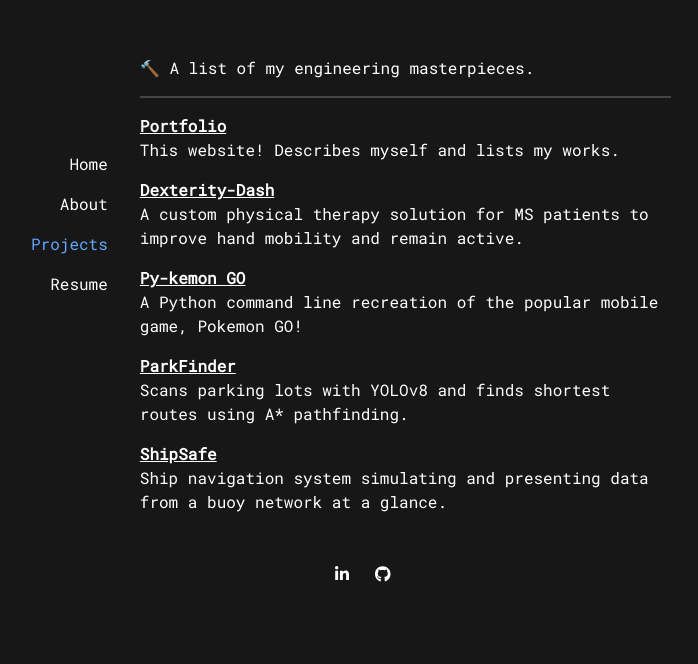
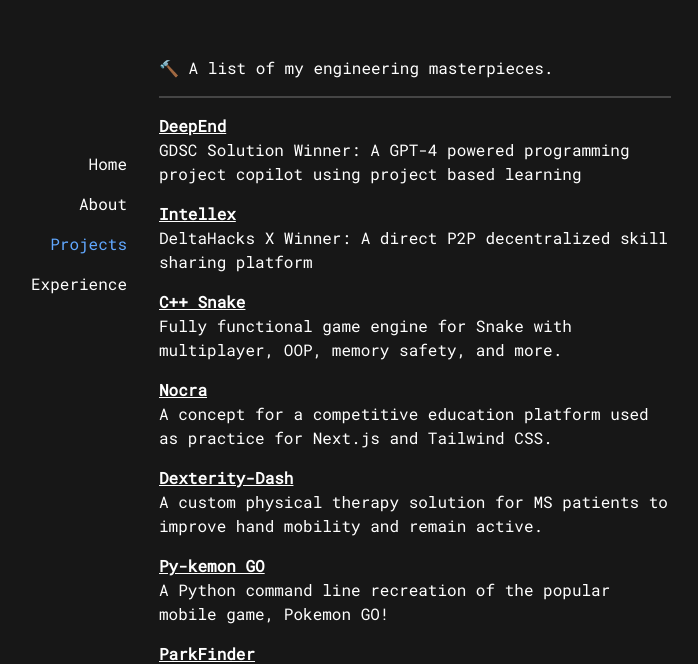
Before and after one commit to ahmedkhaleel2004/portfolio, a Next.js app: page /projects in a window 1280 px wide. Shown: the part 136-800 px from the top of the page, without its empty margins (273-971 px from the left). Built offline with nearby package versions, Linux system fonts and the light colour scheme.

Commit message:
Update Portfolio

```diff
--- a/app/about/page.tsx
+++ b/app/about/page.tsx
@@ -33,9 +33,14 @@
   const title2words = ["Presently", "Recently", "Nowadays", "Lately"];
   const techwords = ["Technology", "Stacks", "Services", "Tools"];
   const learningwords = [
-    "computers",
+    "software design",
     "data structures",
     "algorithims",
+    "discrete math",
+    "operating systems",
+    "databases",
+    "machine learning",
+    "networking",
     "clocked circuits",
     "electrical circuits",
     "embedded programming",
@@ -99,14 +104,14 @@
         className="cursor-pointer text-3xl underline transition-all duration-200 ease-in-out hover:text-nice-blue"
       />
       <p className="mt-8">
-        I&apos;m a sophomore at McMaster University where I&apos;m actively
+        I&apos;m a Junior at McMaster University where I&apos;m actively
         learning all the incredible in&apos;s and out&apos;s of{" "}
         <ClientWord
-          initial="computers"
+          initial="software design"
           words={learningwords}
           className="cursor-pointer underline transition-all duration-200 ease-in-out hover:text-nice-blue"
         />{" "}
-        ⚡.
+        💻.
       </p>
       <p className="mt-6">
         Whenever I manage to find time in my engineering schedule, I love
@@ -114,10 +119,11 @@
       </p>
       <ul className="mb-8 mt-4 list-inside list-disc space-y-1 pl-8">
         <li>Google Developer Student Clubs</li>
-        <li>McMaster Engineering Competition</li>
+        <li>McMaster/Ontario Engineering Competition</li>
         <li>DeltaHacks</li>
         <li>McMaster AI Society</li>
         <li>McMaster Competitive Programming</li>
+        <li>McMaster Engineering Society</li>
       </ul>
       <span className="text-3xl">✍🏼</span>{" "}
       <ClientWord
@@ -132,7 +138,17 @@
         <li>Know every flag and country in the world 🍁</li>
         <li>Studied biomedical engineering 💉</li>
         <li>Memorized 100 digits of pi ⭕</li>
-        <li>171 WPM and increasing ⌨</li>
+        <li>
+          <span>
+            <a
+              className="cursor-pointer underline transition-all duration-200 ease-in-out hover:text-nice-blue"
+              href="https://monkeytype.com/profile/zite"
+            >
+              185 WPM
+            </a>
+          </span>{" "}
+          and increasing ⌨
+        </li>
         <li>Born in Dubai 🌃</li>
         <li>INTJ Personality 🤔</li>
         <li>Immortal in Valorant 🔫</li>
--- a/app/components/ClientNavButton.tsx
+++ b/app/components/ClientNavButton.tsx
@@ -13,7 +13,7 @@
   return (
     <Link
       href={path}
-      className={`${index !== 4 ? "border-r" : ""} bg-body-grey px-2 text-right font-body transition-all duration-200 ease-in-out sm:border-none sm:px-0 ${
+      className={`${index !== 3 ? "border-r" : ""} bg-body-grey px-2 text-right font-body transition-all duration-200 ease-in-out sm:border-none sm:px-0 ${
         pathname === path ? "text-nice-blue" : "text-white hover:text-nice-blue"
       }`}
     >
--- a/app/components/ClientTechView.tsx
+++ b/app/components/ClientTechView.tsx
@@ -4,7 +4,7 @@
 import TechSection from "./TechSection";
 
 const ClientTechView = () => {
-  const [activeSection, setActiveSection] = useState<string>("front-end");
+  const [activeSection, setActiveSection] = useState<string>("web");
 
   const handleSectionClick = (section: string) => {
     setActiveSection(section);
@@ -15,29 +15,37 @@
       <div className="mt-6 flex w-full items-stretch overflow-hidden rounded-lg border-2 border-white">
         <div
           className={`flex-1 cursor-pointer p-4 duration-200 ease-in-out hover:bg-body-light-grey  ${
-            activeSection === "front-end"
+            activeSection === "languages"
               ? "bg-body-light-grey"
               : "bg-body-grey"
           } text-center`}
-          onClick={() => handleSectionClick("front-end")}
+          onClick={() => handleSectionClick("languages")}
         >
-          Front-End
+          Languages
         </div>
         <div
           className={`flex-1 cursor-pointer p-4 duration-200 ease-in-out hover:bg-body-light-grey ${
-            activeSection === "back-end" ? "bg-body-light-grey" : "bg-body-grey"
+            activeSection === "web" ? "bg-body-light-grey" : "bg-body-grey"
           } flex items-center justify-center border-l-2 border-r-2 border-white text-center`}
-          onClick={() => handleSectionClick("back-end")}
+          onClick={() => handleSectionClick("web")}
         >
-          Back-End
+          Web
         </div>
         <div
           className={`flex-1 cursor-pointer p-4 duration-200 ease-in-out hover:bg-body-light-grey ${
-            activeSection === "ml-other" ? "bg-body-light-grey" : "bg-body-grey"
+            activeSection === "ml" ? "bg-body-light-grey" : "bg-body-grey"
+          } flex items-center justify-center border-l-2 border-r-2 border-white text-center`}
+          onClick={() => handleSectionClick("ml")}
+        >
+          ML
+        </div>
+        <div
+          className={`flex-1 cursor-pointer p-4 duration-200 ease-in-out hover:bg-body-light-grey ${
+            activeSection === "tools" ? "bg-body-light-grey" : "bg-body-grey"
           } text-center`}
-          onClick={() => handleSectionClick("ml-other")}
+          onClick={() => handleSectionClick("tools")}
         >
-          ML / Other
+          Tools
         </div>
       </div>
       <TechSection activeSection={activeSection} />
--- a/app/components/Navbar.tsx
+++ b/app/components/Navbar.tsx
@@ -6,8 +6,8 @@
     { name: "Home", path: "/" },
     { name: "About", path: "/about" },
     { name: "Projects", path: "/projects" },
-    // { name: "Timeline", path: "/timeline" },
-    { name: "Resume", path: "/resume" },
+    { name: "Experience", path: "/experience" },
+    // { name: "Resume", path: "/resume" },
   ];
 
   return (
--- a/app/components/TechSection.tsx
+++ b/app/components/TechSection.tsx
@@ -19,36 +19,112 @@
   SiYolo,
   SiR,
   SiScikitlearn,
+  SiPostgresql,
+  SiAssemblyscript,
+  SiWebassembly,
+  SiSocketdotio,
+  SiNginx,
+  SiPrisma,
+  SiHtml5,
+  SiCss3,
+  SiMongodb,
+  SiFlask,
+  SiPandas,
+  SiNumpy,
+  SiAmazon,
+  SiDocker,
+  SiFirebase,
+  SiSelenium,
+  SiJest,
+  SiPrometheus,
+  SiGrafana,
+  SiAwslambda,
+  SiAwsorganizations,
+  SiAmazonaws,
+  SiDigitalocean,
 } from "@icons-pack/react-simple-icons";
+
+import { FaJava } from "react-icons/fa";
+import { TbAssembly } from "react-icons/tb";
 
 const TechSection: React.FC<{ activeSection: string }> = ({
   activeSection,
 }) => {
-  const frontEndIcons: { icon: JSX.Element; name: string }[] = [
-    { icon: <SiTypescript />, name: "TypeScript" },
-    { icon: <SiJavascript />, name: "JavaScript" },
-    { icon: <SiReact />, name: "React" },
-    { icon: <SiNextdotjs />, name: "Next.js" },
-    { icon: <SiVite />, name: "Vite" },
-    { icon: <SiVercel />, name: "Vercel" },
-    { icon: <SiTailwindcss />, name: "Tailwind CSS" },
-    { icon: <SiFigma />, name: "Figma" },
+  // const frontEndIcons: { icon: JSX.Element; name: string }[] = [
+  //   { icon: <SiTypescript />, name: "TypeScript" },
+  //   { icon: <SiJavascript />, name: "JavaScript" },
+  //   { icon: <SiReact />, name: "React" },
+  //   { icon: <SiNextdotjs />, name: "Next.js" },
+  //   { icon: <SiVite />, name: "Vite" },
+  //   { icon: <SiVercel />, name: "Vercel" },
+  //   { icon: <SiTailwindcss />, name: "Tailwind CSS" },
+  //   { icon: <SiFigma />, name: "Figma" },
+  // ];
+
+  const iconClass = "w-6 h-6"; // Tailwind CSS classes for consistent icon size
+
+  const languagesIcons: { icon: JSX.Element; name: string }[] = [
+    { icon: <SiPython className={iconClass} />, name: "Python" },
+    { icon: <SiTypescript className={iconClass} />, name: "TypeScript" },
+    { icon: <SiCplusplus className={iconClass} />, name: "C++" },
+    { icon: <FaJava className={iconClass} />, name: "Java" },
+    { icon: <SiPostgresql className={iconClass} />, name: "SQL" },
+    { icon: <SiJavascript className={iconClass} />, name: "JavaScript" },
+    { icon: <SiC className={iconClass} />, name: "C" },
   ];
-  const backEndIcons: { icon: JSX.Element; name: string }[] = [
-    { icon: <SiCplusplus />, name: "C++" },
-    { icon: <SiC />, name: "C" },
-    { icon: <SiPython />, name: "Python" },
-    { icon: <SiDjango />, name: "Django" },
-    { icon: <SiNodedotjs />, name: "Node.js" },
+
+  const webIcons: { icon: JSX.Element; name: string }[] = [
+    { icon: <SiReact className={iconClass} />, name: "React" },
+    { icon: <SiNodedotjs className={iconClass} />, name: "Node.js" },
+    { icon: <SiMongodb className={iconClass} />, name: "MongoDB" },
+    { icon: <SiFlask className={iconClass} />, name: "Flask" },
+    { icon: <SiSocketdotio className={iconClass} />, name: "Socket.io" },
+    { icon: <SiNextdotjs className={iconClass} />, name: "Next.js" },
+    { icon: <SiNginx className={iconClass} />, name: "Nginx" },
+    { icon: <SiDjango className={iconClass} />, name: "Django" },
+    { icon: <SiPrisma className={iconClass} />, name: "Prisma" },
+    { icon: <SiTailwindcss className={iconClass} />, name: "Tailwind CSS" },
+    { icon: <SiHtml5 className={iconClass} />, name: "HTML" },
+    { icon: <SiCss3 className={iconClass} />, name: "CSS" },
   ];
-  const mlOtherIcons: { icon: JSX.Element; name: string }[] = [
-    { icon: <SiPytorch />, name: "PyTorch" },
-    { icon: <SiTensorflow />, name: "TensorFlow" },
-    { icon: <SiOpencv />, name: "OpenCV" },
-    { icon: <SiYolo />, name: "YOLO" },
-    { icon: <SiR />, name: "R" },
-    { icon: <SiScikitlearn />, name: "Scikit-Learn" },
+
+  const mlIcons: { icon: JSX.Element; name: string }[] = [
+    { icon: <SiTensorflow className={iconClass} />, name: "TensorFlow" },
+    { icon: <SiPytorch className={iconClass} />, name: "PyTorch" },
+    { icon: <SiPandas className={iconClass} />, name: "Pandas" },
+    { icon: <SiScikitlearn className={iconClass} />, name: "Scikit-Learn" },
+    { icon: <SiOpencv className={iconClass} />, name: "OpenCV" },
+    { icon: <SiNumpy className={iconClass} />, name: "NumPy" },
+    { icon: <SiYolo className={iconClass} />, name: "YOLO" },
+    { icon: <SiR className={iconClass} />, name: "R" },
   ];
+
+  const toolsIcons: { icon: JSX.Element; name: string }[] = [
+    { icon: <SiDocker className={iconClass} />, name: "Docker" },
+    { icon: <SiFirebase className={iconClass} />, name: "Firebase" },
+    { icon: <SiJest className={iconClass} />, name: "Jest" },
+    { icon: <SiGrafana className={iconClass} />, name: "Grafana" },
+    { icon: <SiSelenium className={iconClass} />, name: "Selenium" },
+    { icon: <SiPrometheus className={iconClass} />, name: "Prometheus" },
+    { icon: <SiDigitalocean className={iconClass} />, name: "DigitalOcean" },
+    { icon: <SiAmazonaws className={iconClass} />, name: "AWS" },
+  ];
+
+  // const backEndIcons: { icon: JSX.Element; name: string }[] = [
+  //   { icon: <SiCplusplus />, name: "C++" },
+  //   { icon: <SiC />, name: "C" },
+  //   { icon: <SiPython />, name: "Python" },
+  //   { icon: <SiDjango />, name: "Django" },
+  //   { icon: <SiNodedotjs />, name: "Node.js" },
+  // ];
+  // const mlOtherIcons: { icon: JSX.Element; name: string }[] = [
+  //   { icon: <SiPytorch />, name: "PyTorch" },
+  //   { icon: <SiTensorflow />, name: "TensorFlow" },
+  //   { icon: <SiOpencv />, name: "OpenCV" },
+  //   { icon: <SiYolo />, name: "YOLO" },
+  //   { icon: <SiR />, name: "R" },
+  //   { icon: <SiScikitlearn />, name: "Scikit-Learn" },
+  // ];
 
   const renderIcons = (icons: { icon: JSX.Element; name: string }[]) => (
     <ul className="mt-6 grid grid-cols-2 gap-6">
@@ -66,10 +142,12 @@
   );
 
   return (
-    <div className={`min-h-[168px] transition-opacity ${activeSection}`}>
-      {activeSection === "front-end" && renderIcons(frontEndIcons)}
-      {activeSection === "back-end" && renderIcons(backEndIcons)}
-      {activeSection === "ml-other" && renderIcons(mlOtherIcons)}
+    <div className={`min-h-[264px] transition-opacity ${activeSection}`}>
+      {/* manually set the height to prevent layout shift */}
+      {activeSection === "languages" && renderIcons(languagesIcons)}
+      {activeSection === "web" && renderIcons(webIcons)}
+      {activeSection === "ml" && renderIcons(mlIcons)}
+      {activeSection === "tools" && renderIcons(toolsIcons)}
     </div>
   );
 };
--- /dev/null
+++ b/app/experience/page.tsx
@@ -0,0 +1,52 @@
+import React from "react";
+
+const positions = [
+  {
+    title: "MLH Production Engineering Fellow",
+    company: "Meta",
+    date: "Jun. 2024 - Present",
+    desc: "Built and deployed a scalable web application with automated CI/CD workflows, webhook alerts, and system monitoring, while optimizing performance and uptime for a Linux (CentOS) VPS",
+  },
+  {
+    title: "Software Developer",
+    company: "McMaster Engineering Society",
+    date: "Jul. 2024 - Present",
+    desc: "Developing Clubs/Teams portal backend for over 61 clubs and 6500 students using TypeScript, Node.js, and MongoDB",
+  },
+  {
+    title: "Software Engineering Research Assistant",
+    company: "Healthcare Systems R&A Inc.",
+    date: "Jun. 2024 - Sep. 2024",
+    desc: "Enhanced prediction models and optimized real-time inference by fine-tuning feature extraction, linking sediment samples with KNN, and building an asynchronous frame processing pipeline",
+  },
+  {
+    title: "Workshop Developer",
+    company: "McMaster Artificial Intelligence Society",
+    date: "Jan. 2024 - Apr. 2024",
+    desc: "Developed and taught hands-on Machine Learning workshops for 100+ students, covering data preprocessing, CNNs using TensorFlow, and live coding on Google Colab",
+  },
+];
+
+const Experience: React.FC = () => {
+  return (
+    <div>
+      <main className="p-8 font-body">
+        <p>Explore my working background!</p>
+        <hr className="my-4 border-t-2 border-body-light-grey" />
+        {positions.map((position, index) => (
+          <div key={index}>
+            <p className="font-bold">{position.title}</p>
+            <p className="mb-2">
+              <i>{position.company}</i>
+            </p>
+            <p className="mb-2">{position.desc}</p>
+            <p>{position.date}</p>
+            <hr className="my-4 border-t-2 border-body-light-grey" />
+          </div>
+        ))}
+      </main>
+    </div>
+  );
+};
+
+export default Experience;
--- a/app/layout.tsx
+++ b/app/layout.tsx
@@ -9,7 +9,7 @@
   metadataBase: new URL("http://localhost:3000/"), // CHANGE FOR PRODUCTION
   title: "Ahmed Khaleel",
   description:
-    "Ahmed Khaleel's portfolio, featuring projects in software development.",
+    "Ahmed Khaleel's portfolio, featuring projects and experience in software development.",
   keywords: [
     "Python",
     "JavaScript",
@@ -33,6 +33,7 @@
     "Technology",
     "Tech",
     "Portfolio",
+    "Ahmed Khaleel",
   ],
   authors: [{ name: "Ahmed Khaleel" }],
   openGraph: {
@@ -58,7 +59,7 @@
 }) {
   return (
     <html lang="en" className={`${roboto_mono.variable}`}>
-      <body className="min-h-screen bg-body-grey text-white">
+      <body className="bg-body-grey text-white">
         <div className="mx-auto mt-[10vh] max-w-2xl sm:mt-[20vh] sm:flex">
           <Navbar />
           {children}
--- a/app/page.tsx
+++ b/app/page.tsx
@@ -4,13 +4,13 @@
 const Home: React.FC = () => {
   const words = [
     "portfolio",
-    "lobby",
-    "home",
+    "server",
+    "node",
     "arena",
     "dungeon",
-    "server",
+    "lobby",
     "environment",
-    "node",
+    "home",
     "interface",
   ];
 
@@ -27,13 +27,12 @@
         !
       </p>
       <p className="mb-6">
-        I&apos;m a second year Computer Engineering student at McMaster
+        I&apos;m a third year Software Engineering student at McMaster
         University 🎓 based in Hamilton, ON.
       </p>
       <p className="mb-6">
         When I&apos;m not clicking on virtual heads 🎮 and improving myself 💪🏼,
-        I dive into the <span className="">Software Engineering</span> rabbit
-        hole 🕳️.
+        I dive into the engineering rabbit hole 🕳️.
       </p>
 
       <p>
--- a/app/projects/page.tsx
+++ b/app/projects/page.tsx
@@ -1,5 +1,48 @@
 import React from "react";
 import Link from "next/link";
+
+const projects = [
+  {
+    title: "DeepEnd",
+    desc: "GDSC Solution Winner: A GPT-4 powered programming project copilot using project based learning",
+    link: "https://github.com/ahmedkhaleel2004/DeepEnd-hackathon",
+  },
+  {
+    title: "Intellex",
+    desc: "DeltaHacks X Winner: A direct P2P decentralized skill sharing platform",
+    link: "https://github.com/ahmedkhaleel2004/intellex",
+  },
+  {
+    title: "C++ Snake",
+    desc: "Fully functional game engine for Snake with multiplayer, OOP, memory safety, and more.",
+    link: "https://github.com/ahmedkhaleel2004/Snake-CPP",
+  },
+  {
+    title: "Nocra",
+    desc: "A concept for a competitive education platform used as practice for Next.js and Tailwind CSS.",
+    link: "https://github.com/ahmedkhaleel2004/nocra",
+  },
+  {
+    title: "Dexterity-Dash",
+    desc: "A custom physical therapy solution for MS patients to improve hand mobility and remain active.",
+    link: "https://far-lupin-29c.notion.site/Project-Four-Breakdown-7a05f88aaadc44fe8638b32064008e97",
+  },
+  {
+    title: "Py-kemon GO",
+    desc: "A Python command line recreation of the popular mobile game, Pokemon GO!",
+    link: "https://github.com/ahmedkhaleel2004/Py-kemon-Go",
+  },
+  {
+    title: "ParkFinder",
+    desc: "Scans parking lots with YOLOv8 and finds shortest routes using A* pathfinding.",
+    link: "https://github.com/ahmedkhaleel2004/MEC-2023",
+  },
+  {
+    title: "ShipSafe",
+    desc: "MEC 2022 Winner: Ship navigation system simulating and presenting data from a buoy network at a glance.",
+    link: "https://github.com/ahmedkhaleel2004/MEC-2022",
+  },
+];
 
 const Projects: React.FC = () => {
   return (
@@ -7,6 +50,19 @@
       <main className="p-8 font-body">
         <p>🔨 A list of my engineering masterpieces.</p>
         <hr className="my-4 border-t-2 border-body-light-grey" />
+        {projects.map((project, index) => (
+          <div key={index}>
+            <a
+              href={project.link}
+              className="cursor-pointer font-bold underline transition-all duration-200 ease-in-out hover:text-nice-blue"
+              target="_blank"
+              rel="noopener noreferrer"
+            >
+              {project.title}
+            </a>
+            <p className="mb-4">{project.desc}</p>
+          </div>
+        ))}
         <Link
           href="/"
           className="cursor-pointer font-bold underline transition-all duration-200 ease-in-out hover:text-nice-blue"
@@ -16,50 +72,6 @@
         <p className="mb-4">
           This website! Describes myself and lists my works.
         </p>
-        <a
-          href="https://far-lupin-29c.notion.site/Project-Four-Breakdown-7a05f88aaadc44fe8638b32064008e97"
-          className="cursor-pointer font-bold underline transition-all duration-200 ease-in-out hover:text-nice-blue"
-          target="_blank"
-        >
-          Dexterity-Dash
-        </a>
-        <p className="mb-4">
-          A custom physical therapy solution for MS patients to improve hand
-          mobility and remain active.
-        </p>
-        <a
-          href="https://github.com/ahmedkhaleel2004/Py-kemon-Go"
-          className="cursor-pointer font-bold underline transition-all duration-200 ease-in-out hover:text-nice-blue"
-          target="_blank"
-        >
-          Py-kemon GO
-        </a>
-        <p className="mb-4">
-          A Python command line recreation of the popular mobile game, Pokemon
-          GO!
-        </p>
-        <a
-          href="https://github.com/ahmedkhaleel2004/MEC-2023"
-          className="cursor-pointer font-bold underline transition-all duration-200 ease-in-out hover:text-nice-blue"
-          target="_blank"
-        >
-          ParkFinder
-        </a>
-        <p className="mb-4">
-          Scans parking lots with YOLOv8 and finds shortest routes using A*
-          pathfinding.
-        </p>
-        <a
-          href="https://github.com/ahmedkhaleel2004/MEC-2022"
-          className="cursor-pointer font-bold underline transition-all duration-200 ease-in-out hover:text-nice-blue"
-          target="_blank"
-        >
-          ShipSafe
-        </a>
-        <p className="mb-4">
-          Ship navigation system simulating and presenting data from a buoy
-          network at a glance.
-        </p>
       </main>
     </div>
   );
--- a/package.json
+++ b/package.json
@@ -15,7 +15,8 @@
     "@vercel/analytics": "^1.1.1",
     "next": "14.0.3",
     "react": "^18",
-    "react-dom": "^18"
+    "react-dom": "^18",
+    "react-icons": "^5.3.0"
   },
   "devDependencies": {
     "@icons-pack/react-simple-icons": "^9.1.0",
--- a/app/resume/page.tsx
+++ b/unused/resume/page.tsx
@@ -1,5 +1,5 @@
 import React from "react";
-import PDFViewer from "../components/PDFViewer";
+import PDFViewer from "@/app/components/PDFViewer";
 
 const Resume: React.FC = () => {
   return (
```
Also changed, not shown: 2 other files (tests, documents, lock files or other folders).
